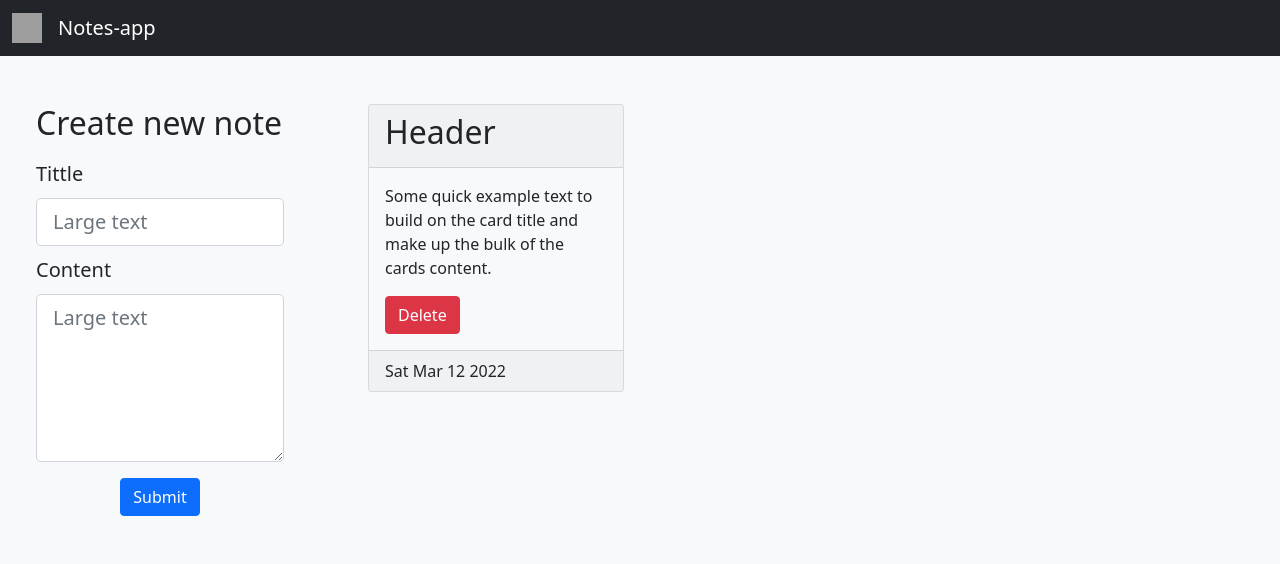
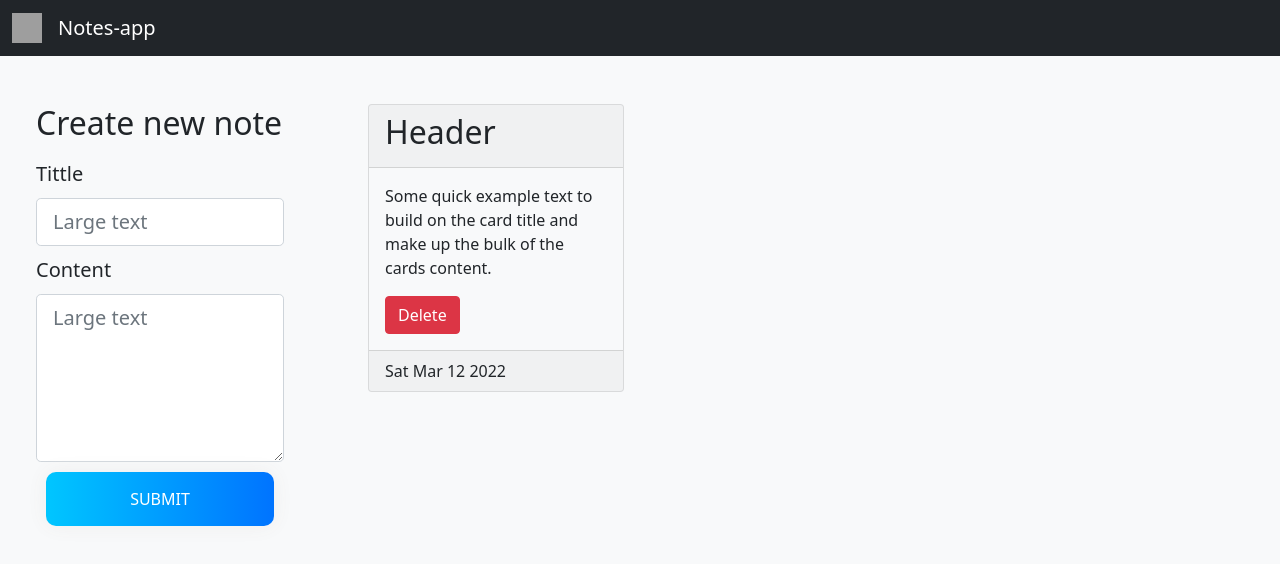
Before and after one commit to fedecor9/notes-app, a React (Create React App) app: page / in a window 1280 px wide. Shown: the top 564 px of the page. Built offline with nearby package versions, Linux system fonts and the light colour scheme; no server answers; grey boxes are pictures that could not be loaded.

Commit message:
add POST && DELETE request

```diff
--- a/src/App.css
+++ b/src/App.css
@@ -12,6 +12,35 @@ html {
 
 .vertical-border {
   border-right: 3px solid rgba(53, 53, 53, 0.219);
+}
+
+.btn-grad {
+  background-image: linear-gradient(
+    to right,
+    #00c6ff 0%,
+    #0072ff 51%,
+    #00c6ff 100%
+  );
+}
+.btn-grad {
+  margin: 10px;
+  padding: 15px 45px;
+  text-align: center;
+  text-transform: uppercase;
+  transition: 0.5s;
+  background-size: 200% auto;
+  color: white;
+  outline: none;
+  border: 1px transparent;
+  box-shadow: 0 0 20px #eee;
+  border-radius: 10px;
+  display: block;
+}
+
+.btn-grad:hover {
+  background-position: right center; /* change the direction of the change here */
+  color: #fff;
+  text-decoration: none;
 }
 
 .App-logo {
--- a/src/components/Main.js
+++ b/src/components/Main.js
@@ -4,7 +4,7 @@ import { SideBar } from "./Sidebar";
 import "../App.css";
 import { useEffect, useState } from "react";
 
-const API_ROUTE = "http://localhost:3005/api";
+const BASE_URL = "http://localhost:3005/api";
 
 export const Main = () => {
   const initialCards = [
@@ -18,34 +18,31 @@ export const Main = () => {
   ];
 
   const [cards, setCards] = useState(initialCards);
-  //const [newCard, setNewCard] = useState(false);
+  //Card state operations
   const addCard = (card) => {
     card.id = cards.length + 1;
     setCards([...cards, card]);
-    //setNewCard(true);
+  };
+
+  const removeCard = (id) => {
+    setCards(cards.filter((elem) => elem.id !== id));
+  };
+
+  const fetchNotes = async () => {
+    try {
+      console.log("Fetching notes");
+      const response = await fetch(`${BASE_URL}/notes`);
+      if (!response.ok) throw Error(response);
+      const notes = await response.json();
+      setCards((prevState) => [...prevState, ...notes]);
+    } catch (err) {
+      console.log(err);
+    }
   };
 
   useEffect(() => {
-    console.log("effect");
-    fetch(`${API_ROUTE}/notes`)
-      .then((res) => {
-        if (!res.ok) throw Error(res);
-        return res.json();
-      })
-      .then((data) => {
-        setCards((prevState) => [...prevState, ...data]);
-        console.log(data);
-      })
-      .catch((err) => {
-        console.log(err);
-      });
+    fetchNotes().then(() => console.log("Notes Fetched"));
   }, []);
-
-  const removeCard = (index) => {
-    let newArray = cards.slice();
-    newArray.splice(index, 1);
-    setCards(newArray);
-  };
 
   return (
     <Container fluid>
--- a/src/components/ShowNotes.js
+++ b/src/components/ShowNotes.js
@@ -1,10 +1,21 @@
 import { Button, Card, Col, Container, Row } from "react-bootstrap";
+const BASE_URL = "http://localhost:3005/api";
 
-export const ShowNotes = (props) => {
+export const ShowNotes = ({ cards, removeCard }) => {
+  const handleRemove = (id) => {
+    const url = `${BASE_URL}/notes/${id}`;
+    fetch(url, {
+      method: "DELETE",
+    }).then((response) => {
+      console.log(response);
+      removeCard(id);
+    });
+  };
+
   return (
     <Container>
       <Row md={2} xs={1} className="g-4 mx-auto my-4">
-        {props.cards.map((elem, idx) => (
+        {cards.map((elem, idx) => (
           <Col lg={4} key={idx}>
             <Card
               bg={elem.color.toLowerCase()}
@@ -16,7 +27,7 @@ export const ShowNotes = (props) => {
               </Card.Header>
               <Card.Body>
                 <Card.Text>{elem.text}</Card.Text>
-                <Button onClick={() => props.removeCard(idx)} variant="danger">
+                <Button onClick={() => handleRemove(elem.id)} variant="danger">
                   Delete
                 </Button>
               </Card.Body>
--- a/src/components/Sidebar.js
+++ b/src/components/Sidebar.js
@@ -1,6 +1,9 @@
 import { useState } from "react";
-import { Button, Container, Form, Row } from "react-bootstrap";
+import { Container, Form, Row } from "react-bootstrap";
 import "../App.css";
+
+const BASE_URL = "http://localhost:3005/api";
+
 export const SideBar = (props) => {
   const colors = [
     "Primary",
@@ -33,8 +36,17 @@ export const SideBar = (props) => {
   };
 
   const submitCard = () => {
-    props.addCard(card);
-    setCard(emptyCard);
+    fetch(`${BASE_URL}/notes`, {
+      method: "POST",
+      headers: { "Content-Type": "application/json" },
+      body: JSON.stringify(card),
+    })
+      .then((response) => response.json())
+      .then((data) => {
+        if (data.hasOwnProperty("error")) return console.log(data.error);
+        props.addCard(data);
+        setCard(emptyCard);
+      });
   };
 
   return (
@@ -68,10 +80,10 @@ export const SideBar = (props) => {
                 onChange={handleInput}
               />
             </Form.Group>
-            <div className="text-center">
-              <Button onClick={submitCard} className="mt-3">
+            <div className="text-center d-grid gap-2">
+              <button type="button" onClick={submitCard} className="btn-grad">
                 Submit
-              </Button>
+              </button>
             </div>
           </Form>
         </Row>
```
